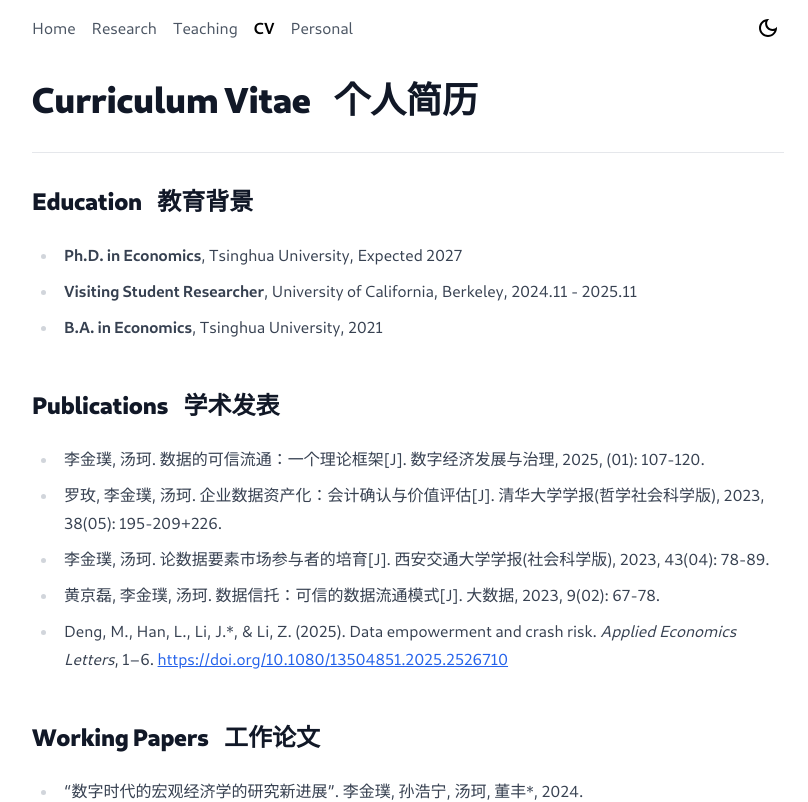
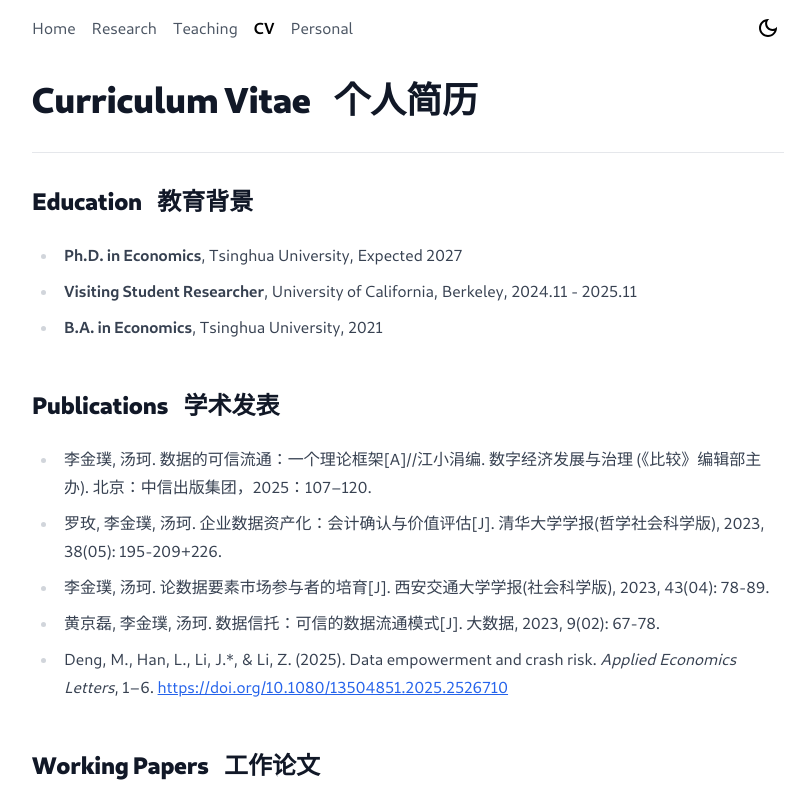
Before and after one commit to lijinpu/lijinpu.github.io, a Next.js app: page /cv in a window 1280 px wide. Shown: the top 802 px of the page, without its empty margins (232-1040 px from the left). Built offline with nearby package versions, Linux system fonts and the light colour scheme.

Commit message:
auto update

```diff
--- a/pages/cv.tsx
+++ b/pages/cv.tsx
@@ -22,7 +22,7 @@ export default function CV() {
 
         <h2>Publications &nbsp;&nbsp; 学术发表</h2>
         <ul>
-                <li>李金璞, 汤珂. 数据的可信流通：一个理论框架[J]. 数字经济发展与治理, 2025, (01): 107-120.</li>
+                <li>李金璞, 汤珂. 数据的可信流通：一个理论框架[A]//江小涓编. 数字经济发展与治理 (《比较》编辑部主办). 北京：中信出版集团，2025：107–120.</li>
                 <li>罗玫, 李金璞, 汤珂. 企业数据资产化：会计确认与价值评估[J]. 清华大学学报(哲学社会科学版), 2023, 38(05): 195-209+226.</li>
                 <li>李金璞, 汤珂. 论数据要素市场参与者的培育[J]. 西安交通大学学报(社会科学版), 2023, 43(04): 78-89.</li>
                 <li>黄京磊, 李金璞, 汤珂. 数据信托：可信的数据流通模式[J]. 大数据, 2023, 9(02): 67-78.</li>
--- a/pages/research.tsx
+++ b/pages/research.tsx
@@ -9,7 +9,7 @@ export default function Research() {
 
          <h3>In Chinese</h3>
             <ul>
-                <li>李金璞, 汤珂. 数据的可信流通：一个理论框架[J]. 数字经济发展与治理, 2025, (01): 107-120.</li>
+                <li>李金璞, 汤珂. 数据的可信流通：一个理论框架[A]//江小涓编. 数字经济发展与治理 (《比较》编辑部主办). 北京：中信出版集团，2025：107–120.</li>
                 <li>罗玫, 李金璞, 汤珂. 企业数据资产化：会计确认与价值评估[J]. 清华大学学报(哲学社会科学版), 2023, 38(05): 195-209+226. [注：人大复印报刊资料全文转载]</li>
                 <li>李金璞, 汤珂. 论数据要素市场参与者的培育[J]. 西安交通大学学报(社会科学版), 2023, 43(04): 78-89.</li>
                 <li>黄京磊, 李金璞, 汤珂. 数据信托：可信的数据流通模式[J]. 大数据, 2023, 9(02): 67-78. [注：期刊2023年高被引论文]</li>
```
